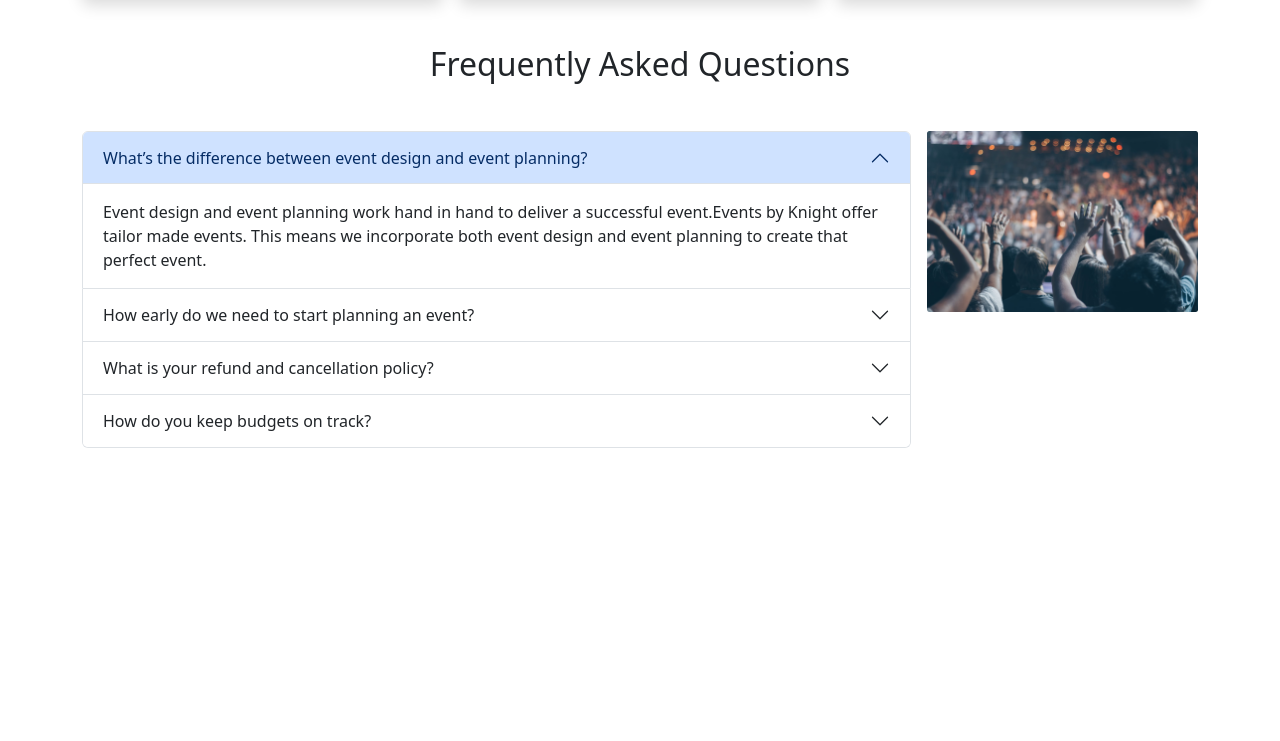
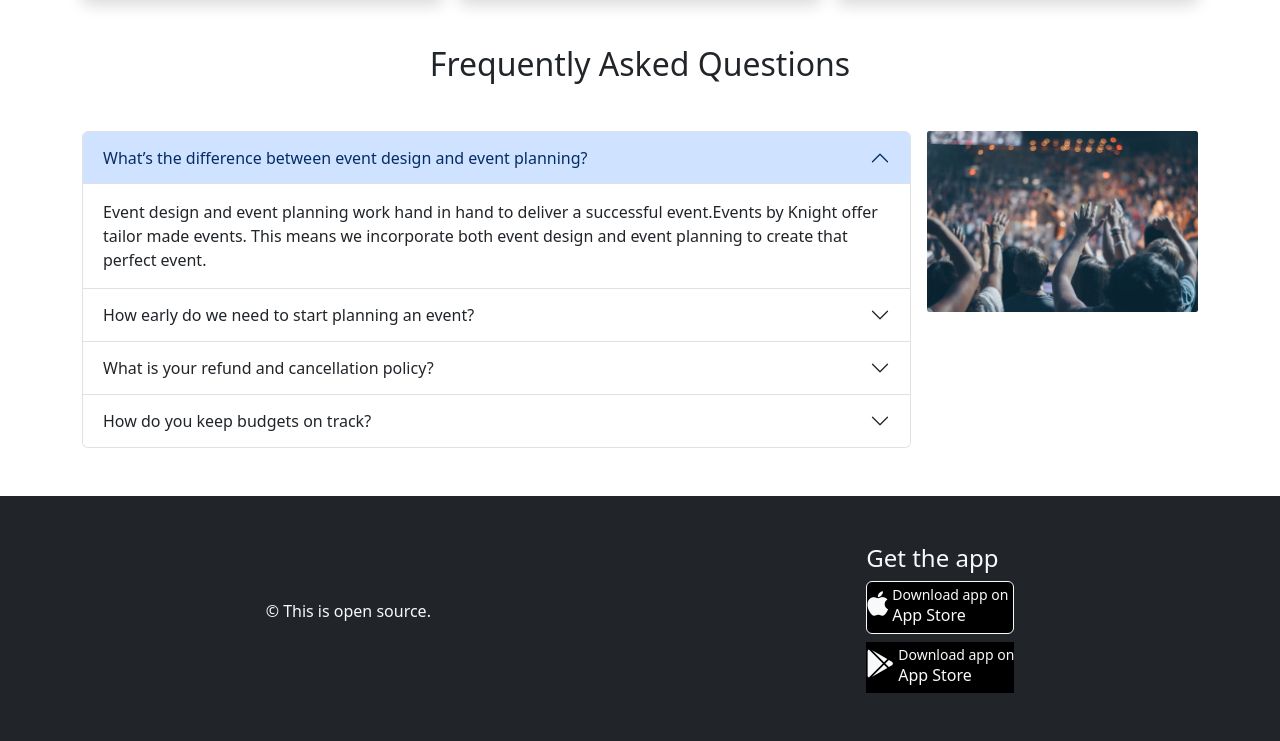
Before and after one commit to sowmik-sec/community-center, a plain HTML site: page index.html in a window 1280 px wide. Shown: the part 1890-2631 px from the top of the page. Before the commit the page ends 2386 px from the top, so only its background shows below. Drawn offline with nearby package versions, Linux system fonts and the light colour scheme.

Commit message:
footer added

```diff
--- a/index.html
+++ b/index.html
@@ -420,4 +420,32 @@
       crossorigin="anonymous"
     ></script>
   </body>
+  <footer
+    class="text-light d-flex bg-dark justify-content-around align-items-center p-5"
+  >
+    <div class="copyright">
+      <p>© This is open source.</p>
+    </div>
+    <div class="app">
+      <h4>Get the app</h4>
+      <div class="border border-light rounded store bg-black d-flex mb-2">
+        <div class="icon">
+          <i class="h3 pt-2 fa-brands fa-apple"></i>
+        </div>
+        <div class="ms-1">
+          <small>Download app on</small>
+          <h6>App Store</h6>
+        </div>
+      </div>
+      <div class="store bg-black d-flex">
+        <div class="icon">
+          <i class="h3 pt-2 fa-brands fa-google-play"></i>
+        </div>
+        <div class="ms-1">
+          <small>Download app on</small>
+          <h6>App Store</h6>
+        </div>
+      </div>
+    </div>
+  </footer>
 </html>
```
